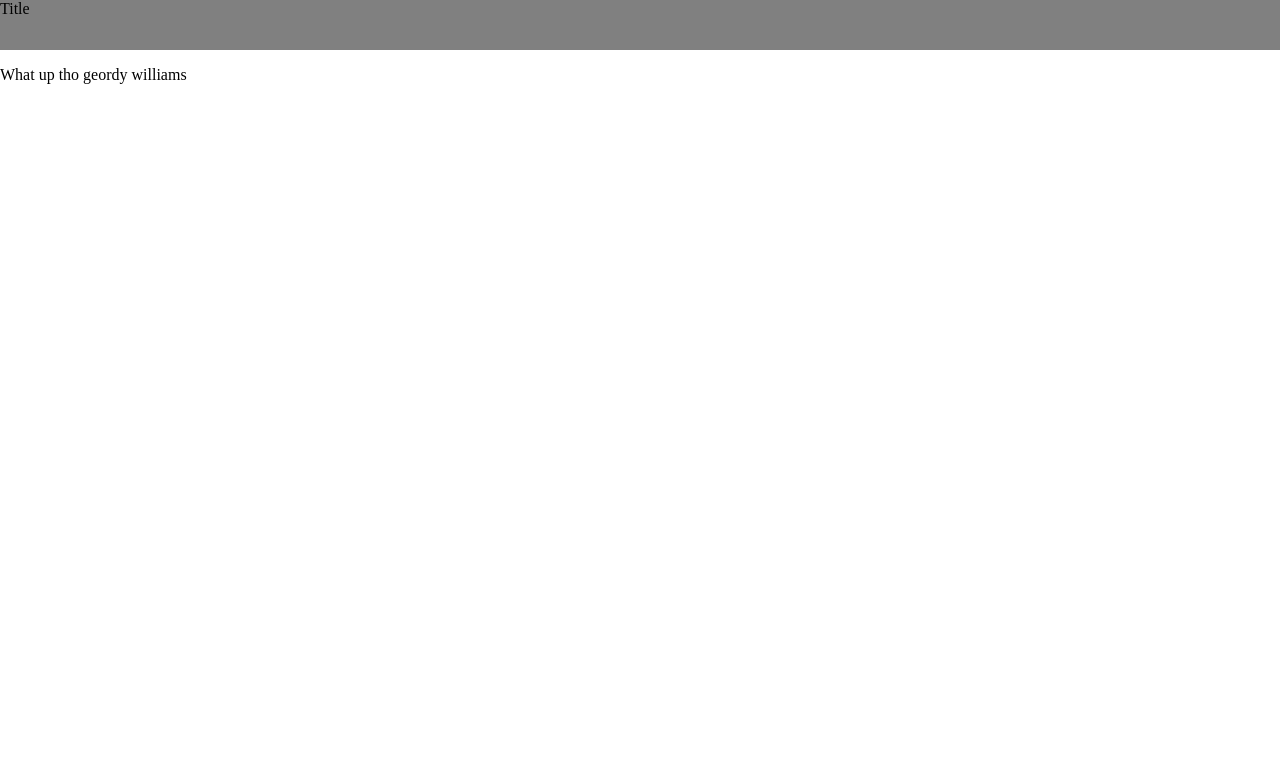
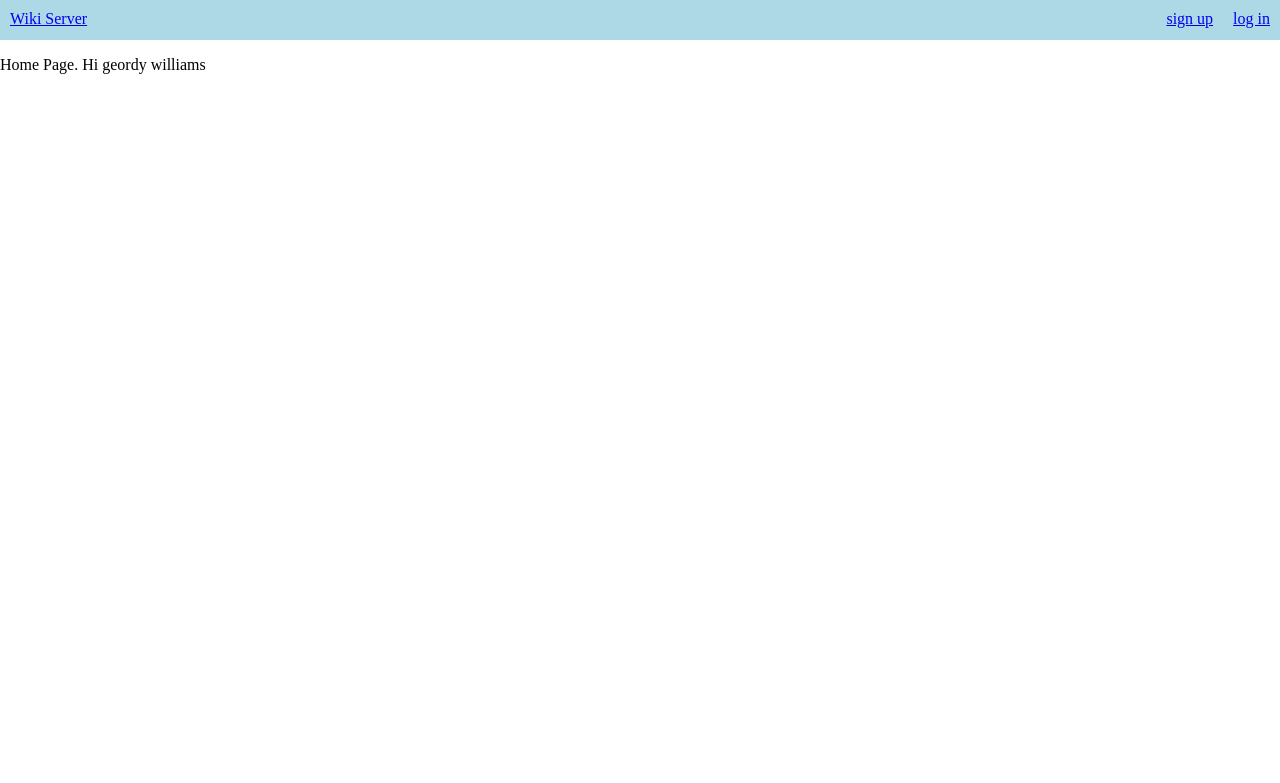
Before and after one commit to geordyp/Wiki-Server, a Django app: page /wiki/ in a window 1280 px wide. Shown: the top 783 px of the page. Run offline with Django 3.2, Linux system fonts and the light colour scheme.

Commit message:
Update views

```diff
--- /dev/null
+++ b/researchproject/wikiserver/static/css/main.css
@@ -0,0 +1,36 @@
+body {
+  padding: 0;
+  margin: 0;
+}
+
+.header-bar {
+  width: 100%;
+  height: 20px;
+  padding: 10px;
+  position: fixed;
+  top: 0;
+  left: 0;
+  background-color: lightblue;
+}
+
+.title {
+  width: calc(100% - 200px);
+  float: left;
+}
+
+.btns {
+  width: 200px;
+  float: right;
+}
+
+.btn {
+  width: auto;
+  display: inline-block;
+  float: right;
+  margin-right: 20px;
+}
+
+.content {
+  position: relative;
+  top: 40px;
+}
--- a/researchproject/wikiserver/templates/wikiserver/base.html
+++ b/researchproject/wikiserver/templates/wikiserver/base.html
@@ -1,9 +1,28 @@
-<html>
+{% load staticfiles %}
+
+<!doctype html>
+<html lang="en">
 <head>
+  <meta charset="utf-8">
+  <meta name="viewport" content="width=device-width, minimum-scale=1, initial-scale=1">
+  <link rel="stylesheet" type="text/css" href="{% static 'css/main.css' %}">
+  <title>Wiki Server</title>
 </head>
-<body style="padding:0; margin:0;">
-  <div style="width:100%; height:50px; background-color:grey;">Title</div>
-  {% block 'body' %}
-  {% endblock %}
+<body>
+  <div class="header-bar">
+    <div class="title"><a href="{% url 'wikiserver:index' %}">Wiki Server</a></div>
+    <div class="btns">
+      <div class="btn">
+        <a href="#">log in</a>
+      </div>
+      <div class="btn">
+        <a href="{% url 'wikiserver:signup' %}">sign up</a>
+      </div>
+    </div>
+  </div>
+  <div class="content">
+    {% block 'body' %}
+    {% endblock %}
+  </div>
 </body>
 </html>
--- a/researchproject/wikiserver/templates/wikiserver/home.html
+++ b/researchproject/wikiserver/templates/wikiserver/index.html
@@ -2,7 +2,7 @@
 {% block 'body' %}
 
 {% if name %}
-    <p>What up tho {{name}}</p>
+    <p>Home Page. Hi {{name}}</p>
 {% else %}
     <p>No name given.</p>
 {% endif %}
--- a/researchproject/wikiserver/urls.py
+++ b/researchproject/wikiserver/urls.py
@@ -3,11 +3,14 @@ from django.conf.urls import url
 from . import views
 
 
+app_name = 'wikiserver'
 urlpatterns = [
     # ex: /wiki/
-    url(r'^$', views.home, name='home'),
+    url(r'^$', views.IndexView, name='index'),
+    # ex: /wiki/signup/
+    url(r'^signup/$', views.SignUpView, name='signup'),
     # ex: /wiki/5/
-    url(r'^(?P<page_id>[0-9]+)/$', views.page, name='page')
-    # ex: /wiki/users/geordyp/
-    # url(r'^(?P<page_id>[0-9]+)/$', views.page, name='user')
+    url(r'^(?P<pk>[0-9]+)/$', views.PageView, name='page'),
+
+    url(r'^createuseraccount/$', views.CreateUserAccount, name='createuseraccount'),
 ]
--- a/researchproject/wikiserver/views.py
+++ b/researchproject/wikiserver/views.py
@@ -1,14 +1,42 @@
 # -*- coding: utf-8 -*-
 from __future__ import unicode_literals
 
-from django.shortcuts import render
+from django.shortcuts import get_object_or_404, render
+from django.http import HttpResponseRedirect
+from django.urls import reverse
+from django.views import generic
+
+from .models import UserAccount
 
 
-def home(request):
+def IndexView(request):
     context = {'name':'geordy williams'}
-    return render(request, 'wikiserver/home.html', context)
+    return render(request, 'wikiserver/index.html', context)
 
 
-def page(request, page_id):
+def SignUpView(request):
+    return render(request, 'wikiserver/signup.html')
+
+
+def CreateUserAccount(request):
+    # validate input TODO further validation
+    if 'username' not in request.POST or request.POST['username'] == '':
+        return render(request, 'wikiserver/signup.html', {
+            'error_message': "invalid username",
+        }, status=400)
+    if 'password' not in request.POST or request.POST['password'] == '':
+        return render(request, 'wikiserver/signup.html', {
+            'error_message': "invalid password",
+        }, status=400)
+
+    # create user TODO hash password
+    ua = UserAccount(username=request.POST['username'], password=request.POST['password'])
+    ua.save();
+
+    # redirect
+    return HttpResponseRedirect(reverse('wikiserver:index', args=()))
+
+
+def PageView(request, page_id):
     context = {'id':page_id}
     return render(request, 'wikiserver/page.html', context)
```
Also changed, not shown: researchproject/wikiserver/templates/wikiserver/signup.html (added, +17 -0 lines).
